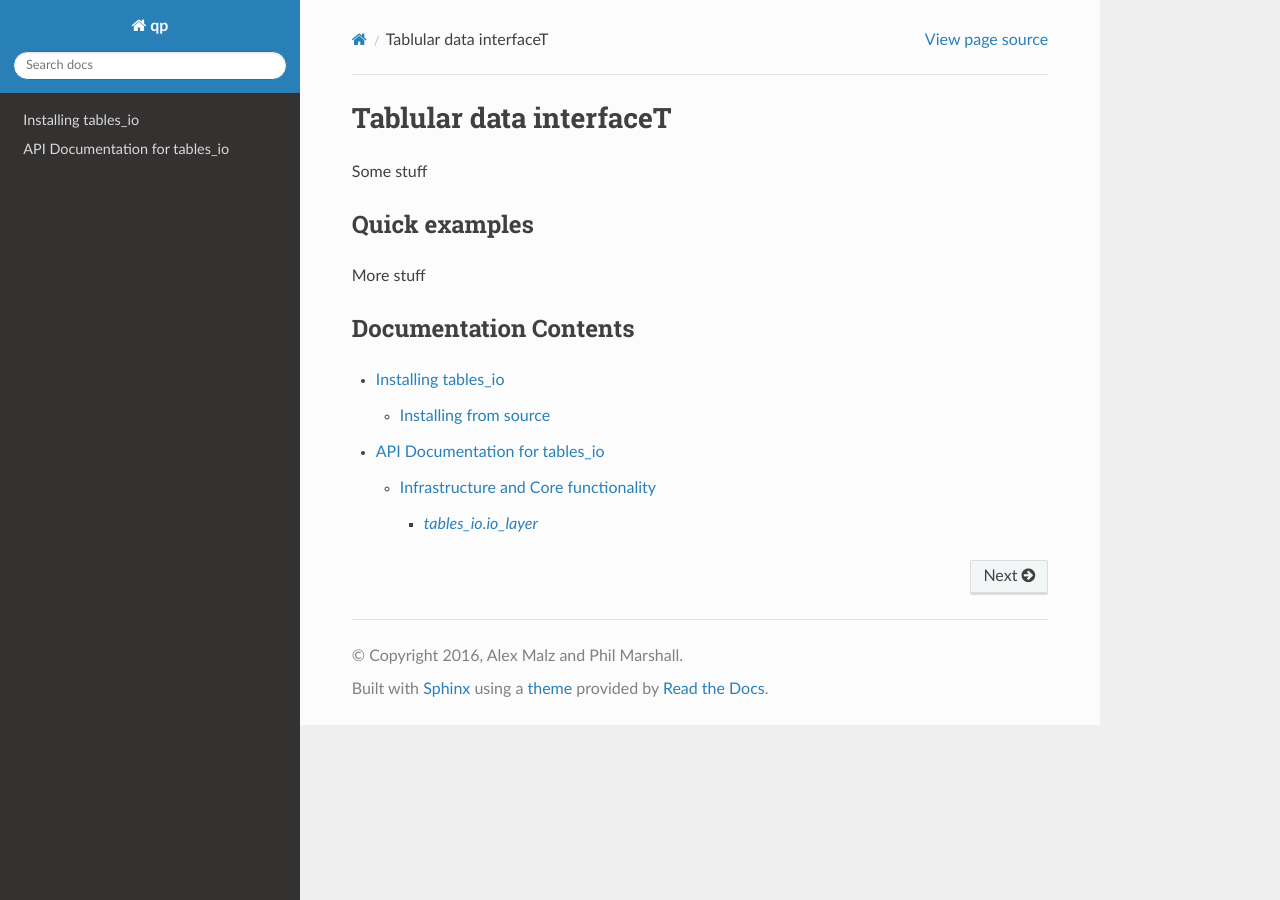
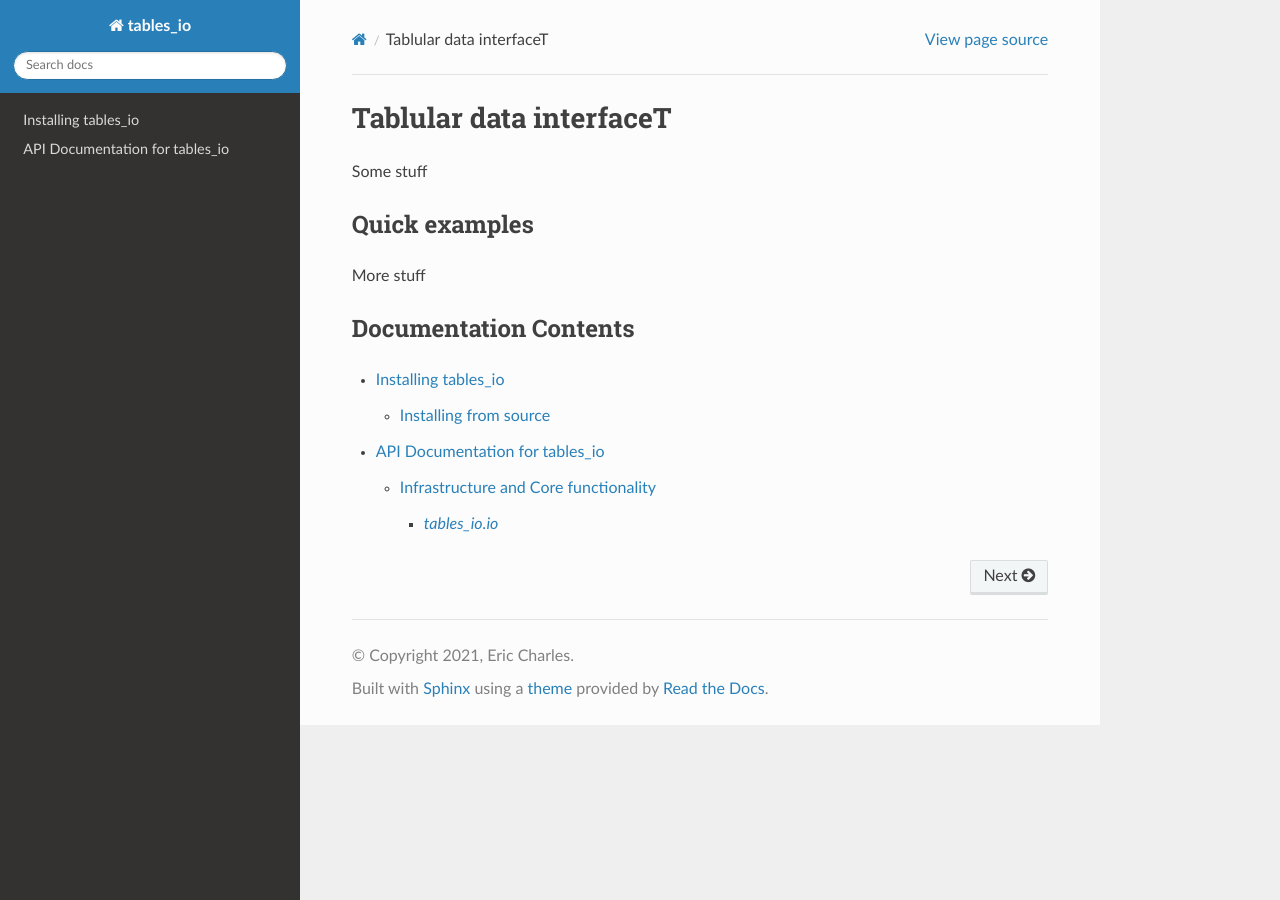
Before and after one commit to LSSTDESC/tables_io, a Sphinx documentation site: the page built from docs/index.rst, in a window 1280 px wide. Built offline with Sphinx 7.4.7 and the Read the Docs theme 2.0.0, drawn with Linux system fonts in a browser that asks for light colours; the version number could not be read and is left out; some of the changed lines change nothing that is shown.

Commit message:
playing around with doc

```diff
--- a/docs/conf.py
+++ b/docs/conf.py
@@ -1,15 +1,33 @@
+# Configuration file for the Sphinx documentation builder.
+#
+# This file only contains a selection of the most common options. For a full
+# list see the documentation:
+# https://www.sphinx-doc.org/en/master/usage/configuration.html
+
+# -- Path setup --------------------------------------------------------------
+
+# If extensions (or modules to document with autodoc) are in another directory,
+# add these directories to sys.path here. If the directory is relative to the
+# documentation root, use os.path.abspath to make it absolute, like shown here.
+#
+import os
 import sys
-import os
+sys.path.insert(0, os.path.abspath('../tables_io'))
 
-# Provide path to the python modules we want to run autodoc on
-sys.path.insert(0, os.path.abspath('../qp'))
+import tables_io
 
-import qp
+# -- Project information -----------------------------------------------------
 
-# Avoid imports that may be unsatisfied when running sphinx, see:
-# http://stackoverflow.com/questions/15889621/sphinx-how-to-exclude-imports-in-automodule#15912502
-autodoc_mock_imports = ["scipy","scipy.interpolate", "sklearn"]
+project = 'tables_io'
+copyright = '2021, Eric Charles'
+author = 'Eric Charles'
 
+
+# -- General configuration ---------------------------------------------------
+
+# Add any Sphinx extension module names here, as strings. They can be
+# extensions coming with Sphinx (named 'sphinx.ext.*') or your custom
+# ones.
 extensions = [
     'sphinx.ext.autodoc',
     'sphinx.ext.autosummary',
@@ -26,20 +44,24 @@
     html_theme = 'sphinx_rtd_theme'
     html_theme_path = [sphinx_rtd_theme.get_html_theme_path()]
 
-# otherwise, readthedocs.org uses their theme by default, so
-# no need to specify it.
 
-master_doc = 'index'
-autosummary_generate = True
-autoclass_content = "class"
-autodoc_default_flags = ["members", "no-special-members"]
-autodoc_member_order = "bysource"
+# Add any paths that contain templates here, relative to this directory.
+templates_path = ['_templates']
+
+# List of patterns, relative to source directory, that match files and
+# directories to ignore when looking for source files.
+# This pattern also affects html_static_path and html_extra_path.
+exclude_patterns = ['_build', 'Thumbs.db', '.DS_Store']
 
 
-html_sidebars = { '**': ['globaltoc.html', 'relations.html', 'sourcelink.html', 'searchbox.html'], }
+# -- Options for HTML output -------------------------------------------------
 
-project = u'qp'
-author = u'Alex Malz and Phil Marshall'
-copyright = u'2016, ' + author
-version = qp.__version__
-release = qp.__version__
+# The theme to use for HTML and HTML Help pages.  See the documentation for
+# a list of builtin themes.
+#
+#html_theme = 'alabaster'
+
+# Add any paths that contain custom static files (such as style sheets) here,
+# relative to this directory. They are copied after the builtin static files,
+# so a file named "default.css" will overwrite the builtin "default.css".
+html_static_path = ['_static']
--- a/docs/tables_io.rst
+++ b/docs/tables_io.rst
@@ -10,9 +10,9 @@
 Infrastructure and Core functionality
 =====================================
 
-`tables_io.io_layer`
---------------------
+`tables_io.io`
+--------------
 
-.. automodule:: tables_io.io_layer
+.. automodule:: tables_io.io
     :members:
     :undoc-members:
```
Also changed, not shown: 1 other file.
